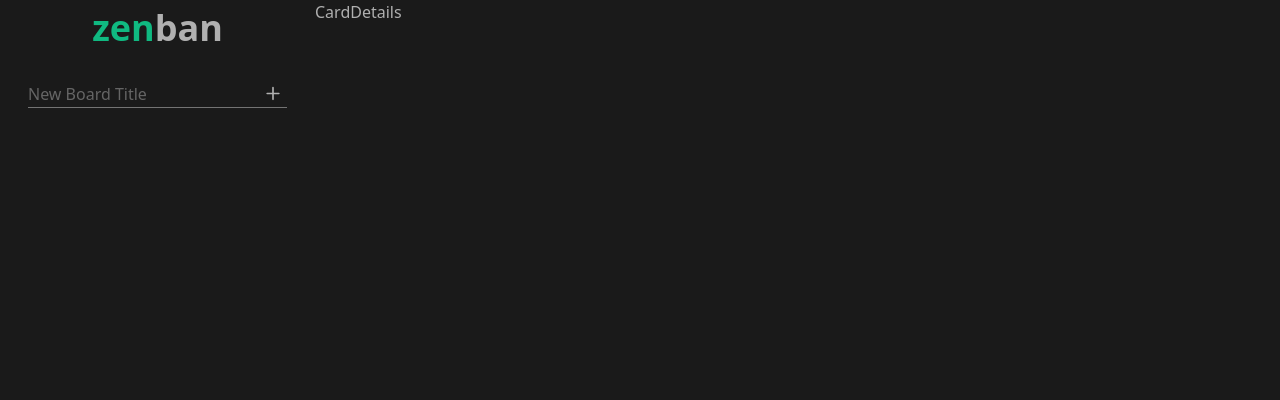
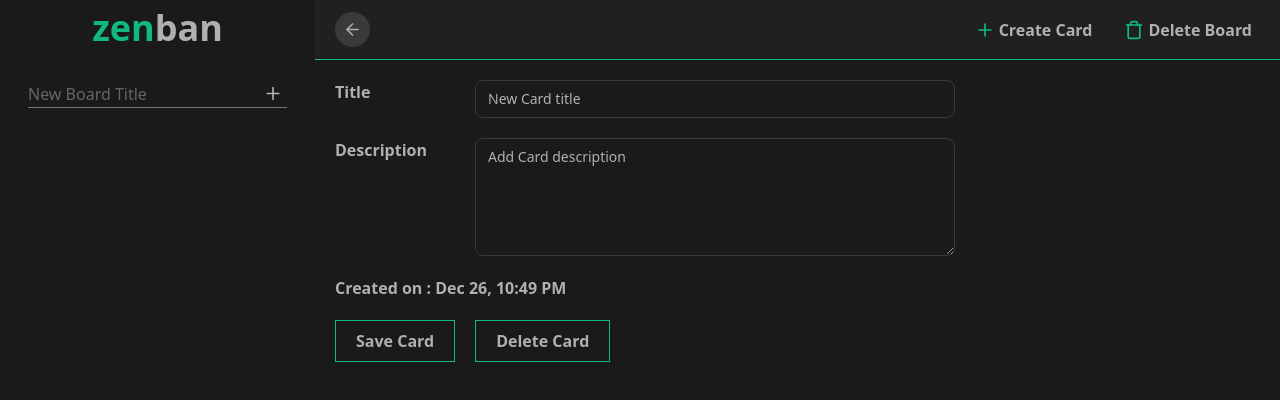
Before and after one commit to joshir16/Zenban, a React (Vite) app: page /boards/1/card/fc45043d-7a7c-48d7-8830-be532e0906df in a window 1280 px wide. Shown: the top 400 px of the page. Built offline with nearby package versions, Linux system fonts and the light colour scheme.

Commit message:
createCard reducer with prepare

```diff
--- a/src/components/Card.tsx
+++ b/src/components/Card.tsx
@@ -1,16 +1,16 @@
 import { Link } from "react-router-dom";
 
-export default function Card() {
+export default function Card({ card }) {
   return (
     <Link
-      to={`/`}
+      to={`/boards/${card.boardId}/card/${card.cardId}`}
       className="flex flex-col gap-5 h-max min-w-30 max-w-60  border p-5 bg-board rounded-md bg-card text-text hover:bg-accent hover:text-neutral-900 transition-all duration-300"
     >
       <div className="flex flex-col flex-1 justify-center items-center p-3">
-        <h3 className="text-2xl font-bold">Card name</h3>
+        <h3 className="text-2xl font-bold">{card.cardTitle}</h3>
       </div>
       <p className="flex-1 flex justify-center items-center text-sm font-medium text-center">
-        Lorem ipsum dolor sit, amet consectetur adipisicing elit. Ipsum, omnis!
+        {card.description}
       </p>
     </Link>
   );
--- a/src/components/Header.tsx
+++ b/src/components/Header.tsx
@@ -1,28 +1,44 @@
-import { Plus, Trash } from "lucide-react";
-import { useDispatch } from "react-redux";
-import { useNavigate, useParams } from "react-router-dom";
+import { ArrowLeft, Plus, Trash } from "lucide-react";
+import { useDispatch, useSelector } from "react-redux";
+import { Link, useNavigate, useParams } from "react-router-dom";
 import { deleteBoard } from "../store/slice/boardSlice";
+import type { RootState } from "../store/store";
 
 export function Header() {
   const dispatch = useDispatch();
-  const board = useParams();
+  const { boardId } = useParams();
+
+  const currentBoard = useSelector((state: RootState) =>
+    state.boards.find((board) => board.id === boardId)
+  );
+
   const navigate = useNavigate();
-  console.log(board.boardId);
+  const cardId = crypto.randomUUID();
 
   function handleDelete() {
-    dispatch(deleteBoard(board.boardId));
+    dispatch(deleteBoard(boardId));
     navigate("/");
   }
 
   return (
     <header className="w-full flex justify-between items-center py-3 px-5 border-b bg-board border-accent">
-      <h2 className="text-lg md:text-2xl  font-medium"></h2>
+      <div className="flex justify-center items-center gap-5">
+        <button onClick={() => navigate(-1)}>
+          <ArrowLeft size={35} className="bg-background-500 rounded-full p-2" />
+        </button>
+        <h2 className="text-lg md:text-lg font-bold text-accent tracking-wide">
+          {currentBoard?.name}
+        </h2>
+      </div>
 
       <div className="flex gap-4">
-        <button className="group 500px:text-xs sm:text-base flex gap-1 font-semibold justify-between items-center py-1 px-2 hover:bg-accent hover:text-neutral-200">
+        <Link
+          to={`/boards/${boardId}/card/${cardId}`}
+          className="group 500px:text-xs sm:text-base flex gap-1 font-semibold justify-between items-center py-1 px-2 hover:bg-accent hover:text-neutral-200 rounded-lg"
+        >
           <Plus className="size-5 font-bold text-accent group-hover:text-neutral-200" />
           Create Card
-        </button>
+        </Link>
         <button
           className="group 500px:text-xs sm:text-base flex gap-1 font-semibold justify-between items-center py-1 px-2 hover:bg-accent hover:text-neutral-200 rounded-lg"
           onClick={handleDelete}
--- a/src/index.css
+++ b/src/index.css
@@ -1,8 +1,11 @@
 @import "tailwindcss";
 
 @theme {
-  --color-background: #1a1a1a;
   --color-board: #202020;
+
+  --color-background-900: #1a1a1a;
+  --color-background-700: #202020;
+  --color-background-500: #3a3a3a;
 
   --color-columns: #2a2a2a;
   --color-cards: #2f2f2f;
@@ -26,6 +29,16 @@
   }
 }
 
+@layer components {
+  .input {
+    @apply min-w-120 rounded-lg border border-background-500 px-2 py-1 text-sm placeholder:text-text transition-all duration-300 focus:outline-none focus:ring focus:ring-accent md:px-3 md:py-2;
+  }
+
+  .primaryButton {
+    @apply px-3 py-1 font-semibold border border-accent focus:outline-none focus:ring focus:ring-accent md:px-5 md:py-2 transition-all duration-400 hover:bg-accent hover:text-black;
+  }
+}
+
 .active {
   color: var(--color-accent);
   border-bottom: 1px solid var(--color-accent);
--- a/src/layout/Layout.tsx
+++ b/src/layout/Layout.tsx
@@ -3,7 +3,7 @@ import PageNav from "../components/PageNav";
 
 export default function Layout() {
   return (
-    <main className="h-screen w-screen flex flex-1 overflow-hidden bg-background">
+    <main className="h-screen w-screen flex flex-1 overflow-hidden bg-background-900">
       <PageNav />
       <div className="flex-1 overflow-y-hidden">
         <Outlet />
--- a/src/pages/BoardDetails.tsx
+++ b/src/pages/BoardDetails.tsx
@@ -1,8 +1,9 @@
 import { useSelector } from "react-redux";
+import type { RootState } from "../store/store";
+import { useParams } from "react-router-dom";
+
 import Card from "../components/Card";
 import { Header } from "../components/Header";
-import type { RootState } from "../store/store";
-import { useParams } from "react-router-dom";
 
 export default function BoardDetails() {
   const { boardId } = useParams();
@@ -10,18 +11,22 @@ export default function BoardDetails() {
     state.boards.find((board) => board.id === boardId)
   );
 
+  const cards = currentBoard?.cards ?? [];
+
   return (
     <div className="w-full h-screen bg-board overflow-none">
       <Header />
-      {currentBoard?.cards.length ? (
+
+      {cards.length ? (
         <>
           <section className="p-5 sm:p-3 flex flex-wrap gap-3 overflow-auto">
-            <Card />
-            <Card />
+            {cards.map((card) => (
+              <Card card={card} key={card.cardId} />
+            ))}
           </section>
         </>
       ) : (
-        <div className="flex w-full h-full justify-center items-center flex-col">
+        <div className="flex w-full h-3/5 justify-center items-center flex-col">
           <p>Please create a new Card</p>
         </div>
       )}
--- a/src/pages/CardDetails.tsx
+++ b/src/pages/CardDetails.tsx
@@ -1,3 +1,94 @@
+import { useState, type FormEvent } from "react";
+import { Header } from "../components/Header";
+import { useDispatch } from "react-redux";
+import { createCard } from "../store/slice/boardSlice";
+import { useNavigate, useParams } from "react-router-dom";
+
+function getCurrentTime() {
+  const dateTime = new Intl.DateTimeFormat("en-US", {
+    timeZone: "Asia/Kolkata",
+    hour: "numeric",
+    minute: "2-digit",
+    day: "2-digit",
+    month: "short",
+  }).format(new Date());
+  return dateTime;
+}
+
 export default function CardDetails() {
-  return <div>CardDetails</div>;
+  const { boardId, cardId } = useParams();
+  const dispatch = useDispatch();
+  const navigate = useNavigate();
+  const [cardTitle, setCardTitle] = useState("");
+  const [cardDescription, setCardDescription] = useState("");
+
+  const priority = "low";
+  const tags = "JavaScript, React";
+
+  function handleAddCard(e: FormEvent<HTMLFormElement>) {
+    dispatch(
+      createCard(boardId, cardId, cardTitle, cardDescription, priority, tags)
+    );
+    e.preventDefault();
+    navigate(`/boards/${boardId}`);
+    setCardTitle("");
+    setCardDescription("");
+  }
+
+  return (
+    <div>
+      <Header />
+      <form
+        onSubmit={(e) => handleAddCard(e)}
+        className="h-min p-5 flex flex-col gap-5"
+      >
+        <div className="flex gap-5">
+          <label className="text-md font-bold sm:basis-30" htmlFor="cardTitle">
+            Title
+          </label>
+          <input
+            type="text"
+            name="cardTitle"
+            id="cardTitle"
+            placeholder="New Card title"
+            className="input"
+            value={cardTitle}
+            onChange={(e) => setCardTitle(e.target.value)}
+          />
+        </div>
+        <div className="flex gap-5 ">
+          <label
+            className="text-md font-bold sm:basis-30"
+            htmlFor="cardDescription"
+          >
+            Description
+          </label>
+          <textarea
+            name="carcardDescriptiondTitle"
+            id="cardDescription"
+            placeholder="Add Card description"
+            className="input"
+            rows={5}
+            value={cardDescription}
+            onChange={(e) => setCardDescription(e.target.value)}
+          />
+        </div>
+
+        <div className="flex gap-5 ">
+          <p className="text-md font-bold block ">
+            Created on : {getCurrentTime()}
+          </p>
+        </div>
+
+        <div className="flex gap-5">
+          <button type="submit" className="primaryButton">
+            Save Card
+          </button>
+          <button type="button" className="primaryButton">
+            Delete Card
+          </button>
+        </div>
+      </form>
+    </div>
+  );
 }
--- a/src/store/slice/boardSlice.tsx
+++ b/src/store/slice/boardSlice.tsx
@@ -1,5 +1,5 @@
-import { createSlice } from "@reduxjs/toolkit";
-import type { Board } from "../../typo/type";
+import { createSlice, type PayloadAction } from "@reduxjs/toolkit";
+import type { Board, Card } from "../../typo/type";
 
 type BoardsState = Board[];
 
@@ -25,8 +25,39 @@ const boardSlice = createSlice({
     deleteBoard(state, action) {
       return state.filter((board: Board) => board.id !== action.payload);
     },
+
+    createCard: {
+      prepare(
+        boardId: string,
+        cardId: string,
+        cardTitle: string,
+        cardDescription: string,
+        priority: string,
+        tags: []
+      ) {
+        return {
+          payload: {
+            boardId,
+            cardId,
+            cardTitle,
+            description: cardDescription,
+            priority,
+            tags,
+            createdOn: new Date().toISOString(),
+          },
+        };
+      },
+
+      reducer(state, action: PayloadAction<Card>) {
+        const currentBoard = state.find(
+          (board: Board) => board.id === action.payload.boardId
+        );
+        console.log(currentBoard);
+        currentBoard?.cards.push(action.payload);
+      },
+    },
   },
 });
 
-export const { createBoard, deleteBoard } = boardSlice.actions;
+export const { createBoard, deleteBoard, createCard } = boardSlice.actions;
 export default boardSlice.reducer;
```
Also changed, not shown: src/typo/type.ts (+5 -2 lines).
